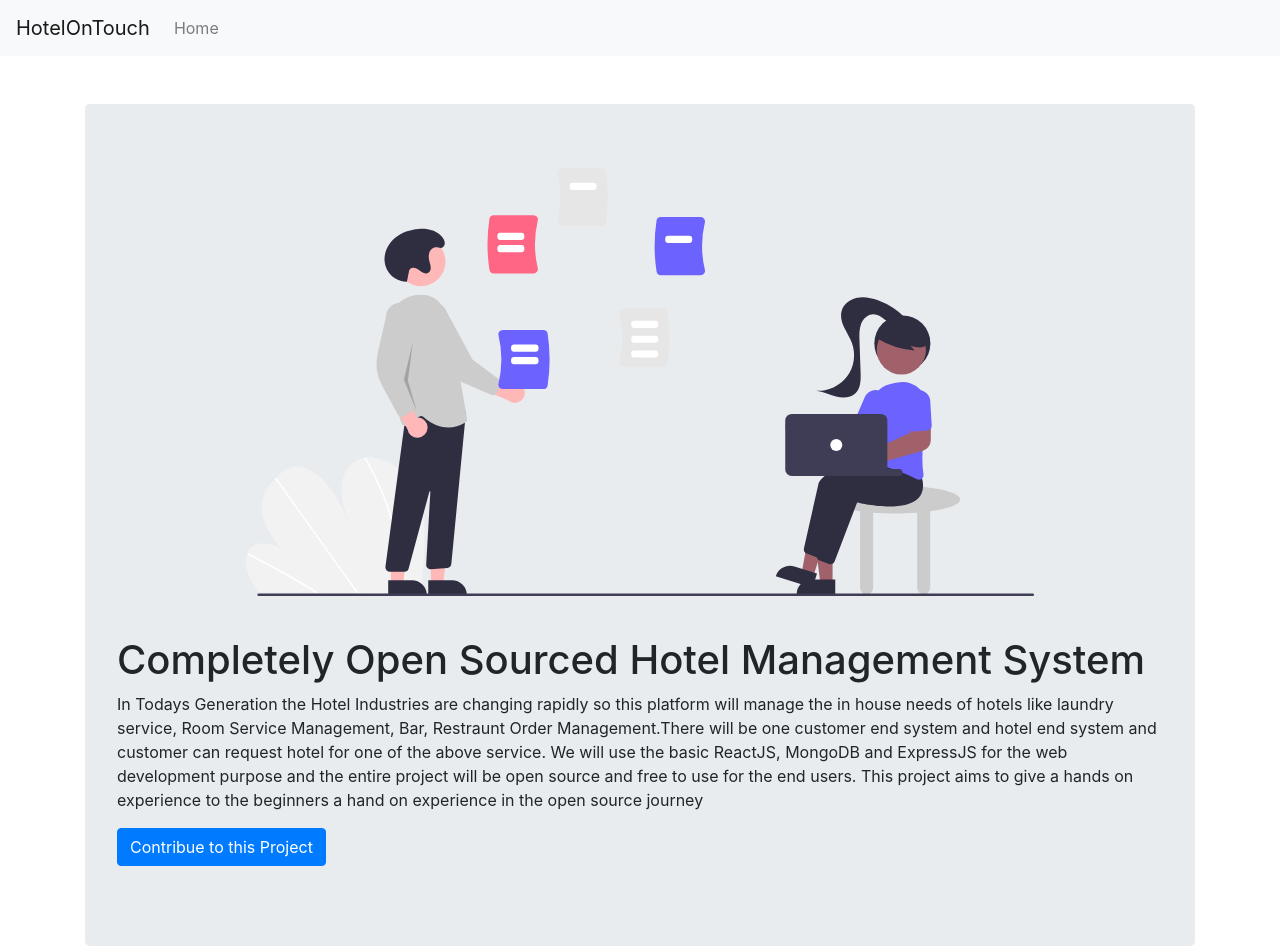
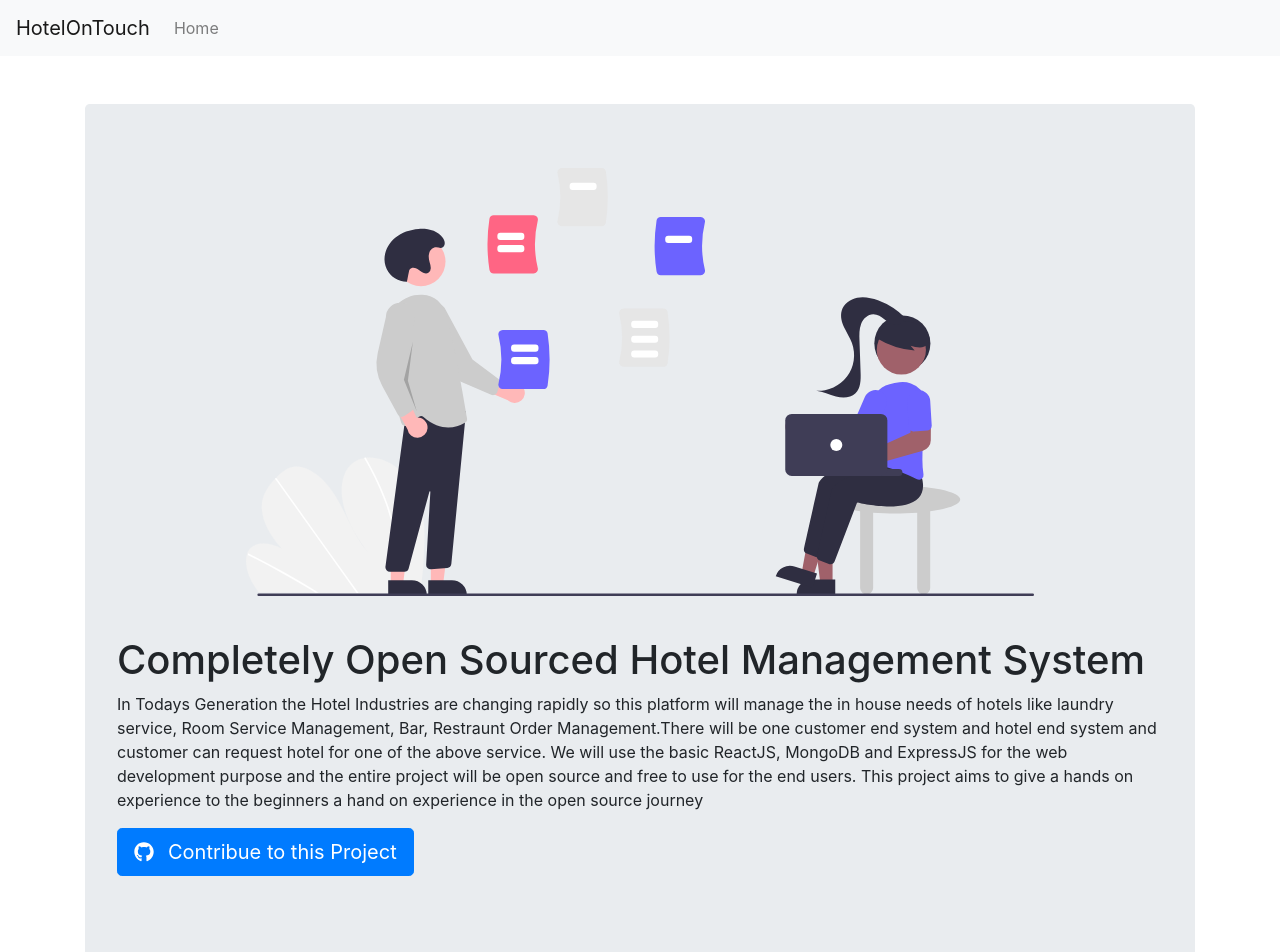
Before and after one commit to ayan-biswas0412/gssoc2021-HotelOnTouch, a React (Create React App) app in the folder hotelontouch/: page / in a window 1280 px wide. Shown: the top 952 px of the page. Built offline with nearby package versions, Linux system fonts and the light colour scheme; no server answers.

Commit message:
Enhanced the button and added the github icon

```diff
--- a/hotelontouch/src/components/SystemFeature.js
+++ b/hotelontouch/src/components/SystemFeature.js
@@ -4,6 +4,8 @@ import { Jumbotron, Button } from 'react-bootstrap';
 import Image from 'react-bootstrap/Image';
 import { projectRepository } from '../data/projectData';
 import image from '../assets/undraw_project_team_lc5a.svg';
+import { FontAwesomeIcon } from '@fortawesome/react-fontawesome';
+import { faGithub } from '@fortawesome/free-brands-svg-icons';
 
 const Centering = styled.div`
 justify-content:space-around;
@@ -32,8 +34,8 @@ function SystemFeature() {
                 beginners a hand on experience in the open source journey
             </p>
 			<p>
-			  <Button variant='primary' href={projectRepository}>
-				Contribue to this Project
+			  <Button variant='primary' size="lg" href={projectRepository}>
+				<FontAwesomeIcon icon={ faGithub } style={{marginRight: "14px"}}/>Contribue to this Project
 			  </Button>
 			</p>
         </Jumbotron>
```
